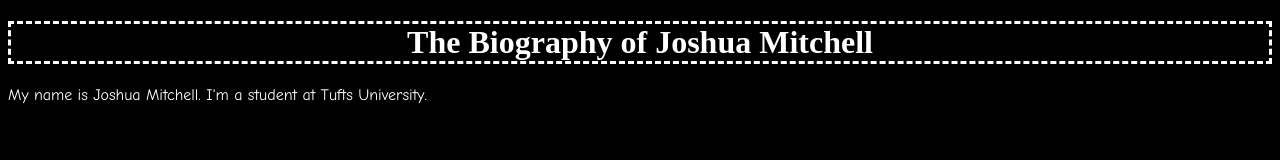
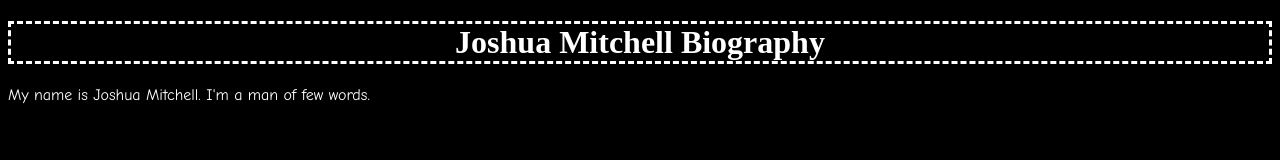
Before and after one commit to mitchelljo2000/mitchelljo2000.github.io, a plain HTML site: page bio.html in a window 1280 px wide. Drawn offline with Linux system fonts and the light colour scheme.

Commit message:
bio edit 2

```diff
--- a/bio.html
+++ b/bio.html
@@ -7,8 +7,8 @@
 
 	<body>
 		<header>
-			<h1>The Biography of Joshua Mitchell</h1>
+			<h1>Joshua Mitchell Biography</h1>
 		</header>
-		<p>My name is Joshua Mitchell. I'm a student at Tufts University.</p>
+		<p>My name is Joshua Mitchell. I'm a man of few words.</p>
 	</body>
 </html>
```
